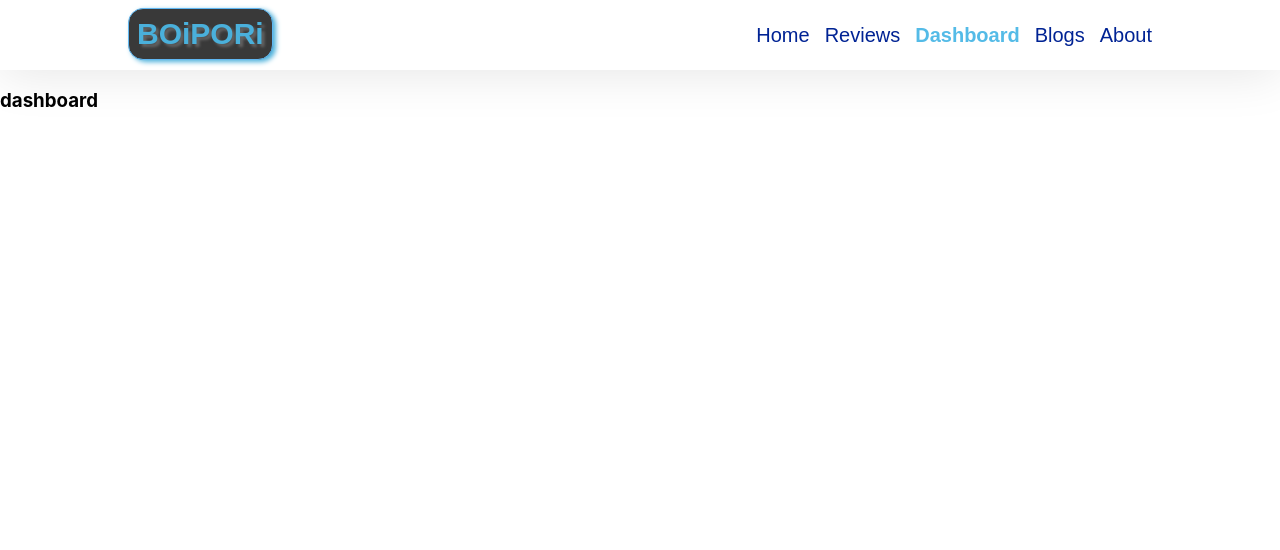
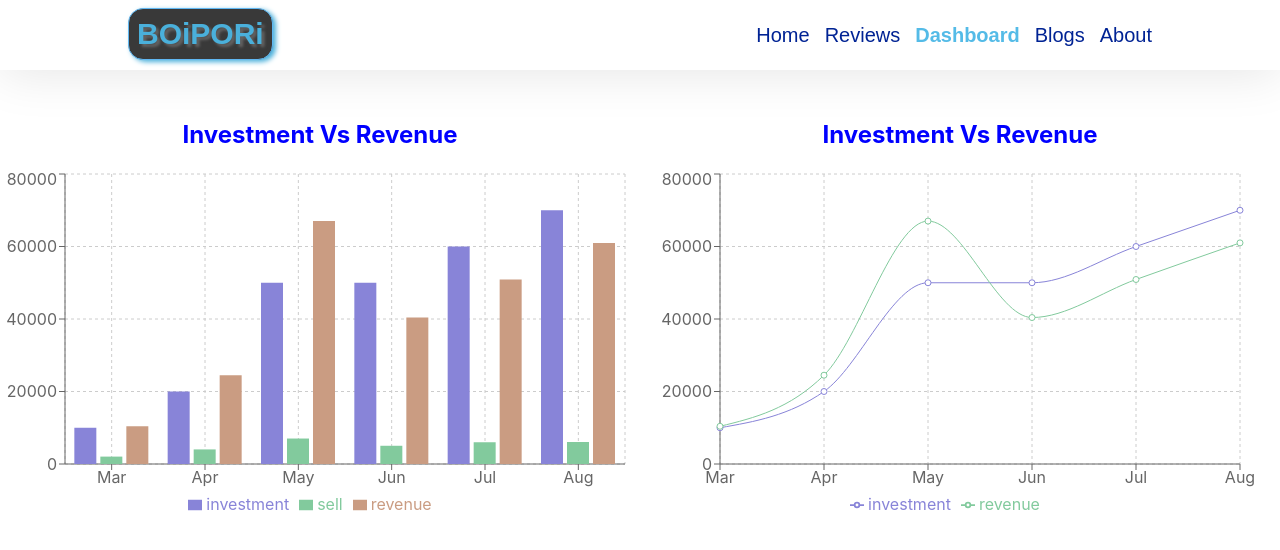
Before and after one commit to v-max07/boi-pori, a React (Create React App) app: page /dashboard in a window 1280 px wide. Shown: the top 550 px of the page. Built offline with nearby package versions, Linux system fonts and the light colour scheme.

Commit message:
add deshboard chart

```diff
--- a/package.json
+++ b/package.json
@@ -10,6 +10,7 @@
     "react-dom": "^18.0.0",
     "react-router-dom": "^6.3.0",
     "react-scripts": "5.0.0",
+    "recharts": "^2.1.9",
     "web-vitals": "^2.1.4"
   },
   "scripts": {
--- a/public/index.html
+++ b/public/index.html
@@ -24,7 +24,7 @@
       work correctly both with client-side routing and a non-root public URL.
       Learn how to configure a non-root public URL by running `npm run build`.
     -->
-    <title>React App</title>
+    <title>BoiPori Store</title>
   </head>
   <body>
     <noscript>You need to enable JavaScript to run this app.</noscript>
--- a/src/Components/DASHBOARD/DASHBOARD.js
+++ b/src/Components/DASHBOARD/DASHBOARD.js
@@ -1,9 +1,78 @@
 import React from 'react';
+import { Bar, BarChart, CartesianGrid, Legend, Line, LineChart, Tooltip, XAxis, YAxis } from 'recharts';
 
 const DASHBOARD = () => {
+    const data = [
+        {
+            "month": "Mar",
+            "investment": 10000,
+            "sell": 2041,
+            "revenue": 10401
+        },
+        {
+            "month": "Apr",
+            "investment": 20000,
+            "sell": 4023,
+            "revenue": 24500
+        },
+        {
+            "month": "May",
+            "investment": 50000,
+            "sell": 7026,
+            "revenue": 67010
+        },
+        {
+            "month": "Jun",
+            "investment": 50000,
+            "sell": 5029,
+            "revenue": 40405
+        },
+        {
+            "month": "Jul",
+            "investment": 60000,
+            "sell": 6001,
+            "revenue": 50900
+        },
+        {
+            "month": "Aug",
+            "investment": 70000,
+            "sell": 6070,
+            "revenue": 61000
+        }
+    ]
     return (
-        <div>
-            <h3>dashboard</h3>
+        <div style={{ marginTop: " 30px", display: "grid", gridTemplateColumns: "1fr 1fr" }}>
+
+            {/* bar chart  */}
+            <div>
+                <h2 style={{ textAlign: "center", color:"blue" }}>Investment Vs Revenue</h2>
+                <BarChart width={630} height={350} data={data}>
+                    <CartesianGrid strokeDasharray="3 3" />
+                    <XAxis dataKey="month" />
+                    <YAxis />
+                    <Tooltip />
+                    <Legend />
+                    <Bar dataKey="investment" fill="#8884d8" />
+                    <Bar dataKey="sell" fill="#82ca9d" />
+                    <Bar dataKey="revenue" fill="#CA9C82" />
+                </BarChart>
+            </div>
+
+            {/* line chart  */}
+            <div>
+                <h2 style={{ textAlign: "center", color: "blue" }}>Investment Vs Revenue</h2>
+
+                <LineChart width={630} height={350} data={data}
+                    margin={{ top: 5, right: 30, left: 20, bottom: 5 }}>
+                    <CartesianGrid strokeDasharray="3 3" />
+                    <XAxis dataKey="month" />
+                    <YAxis />
+                    <Tooltip />
+                    <Legend />
+                    <Line type="monotone" dataKey="investment" stroke="#8884d8" />
+                    <Line type="monotone" dataKey="revenue" stroke="#82ca9d" />
+                </LineChart>
+            </div>
         </div>
     );
 };
```
Also changed, not shown: 1 other file (tests, documents, lock files or other folders).
